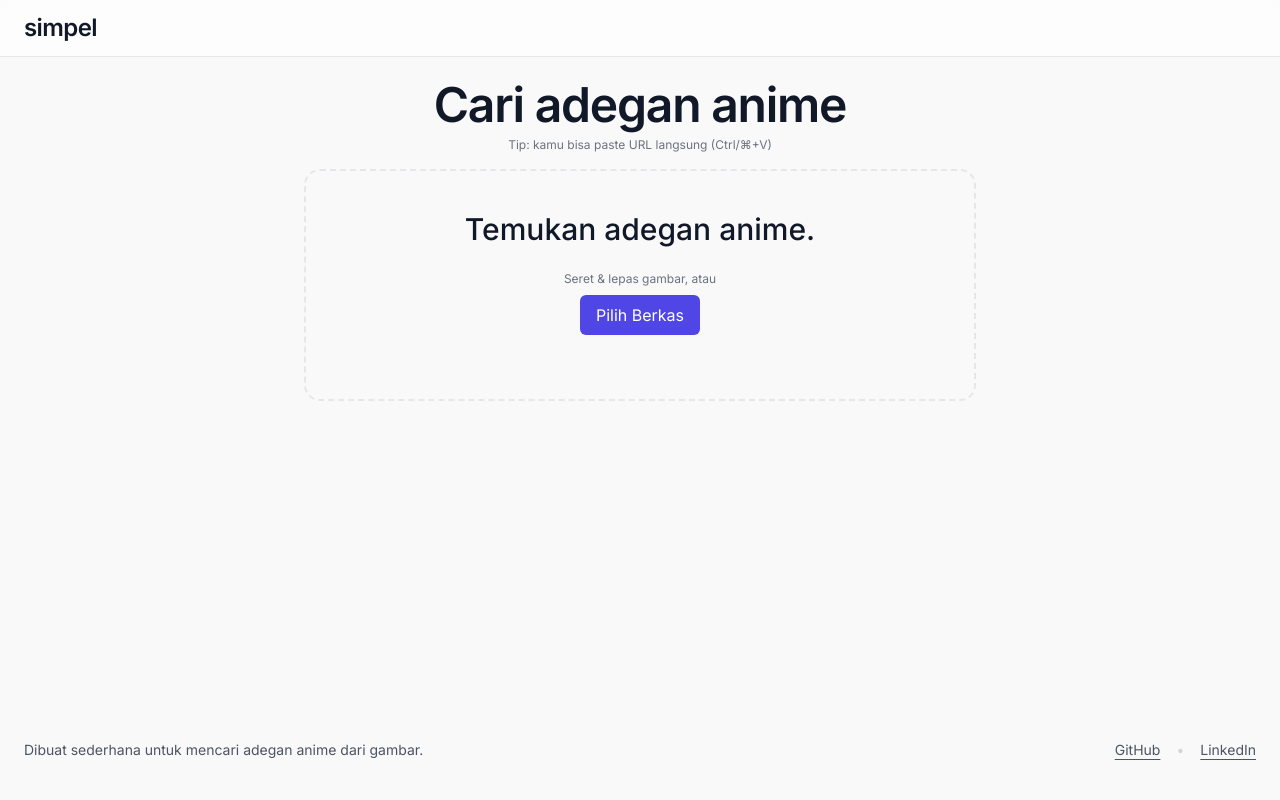
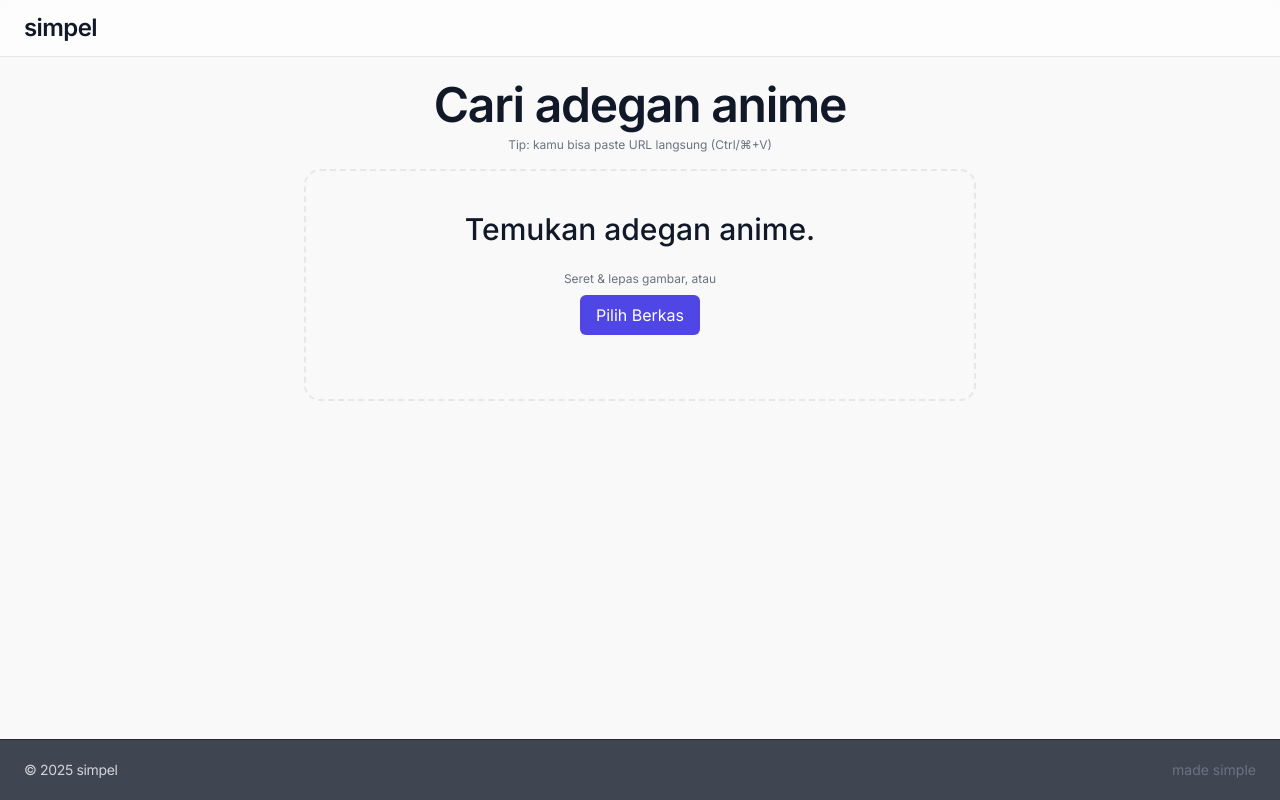
Before and after one commit to aumanu2/frontend-repo_kho2vgal_qn0aub, a React (Vite) app: page / in a window 1280 px wide. Built offline with nearby package versions, Linux system fonts and the light colour scheme; a web font is replaced by a local one.

Commit message:
Update project prj_kho2vgal - 2025-11-09T07:42:15.291Z

```diff
--- a/src/components/Footer.jsx
+++ b/src/components/Footer.jsx
@@ -1,30 +1,13 @@
 import React from 'react'
 
 export default function Footer() {
+  const year = new Date().getFullYear()
   return (
-    <footer className="px-4 sm:px-6 py-10">
-      <div className="mx-auto max-w-7xl">
-        <div className="flex flex-col sm:flex-row items-center justify-between gap-4 text-[12px] sm:text-sm text-gray-600">
-          <p className="text-center sm:text-left">Dibuat sederhana untuk mencari adegan anime dari gambar.</p>
-          <div className="flex items-center gap-4">
-            <a
-              href="https://github.com/otaruram"
-              target="_blank"
-              rel="noreferrer"
-              className="hover:text-indigo-700 underline underline-offset-4"
-            >
-              GitHub
-            </a>
-            <span className="hidden sm:inline text-gray-300">•</span>
-            <a
-              href="https://www.linkedin.com/in/otaruram/"
-              target="_blank"
-              rel="noreferrer"
-              className="hover:text-indigo-700 underline underline-offset-4"
-            >
-              LinkedIn
-            </a>
-          </div>
+    <footer className="w-full border-t border-gray-800 bg-gray-900/90 text-gray-300 backdrop-blur supports-[backdrop-filter]:bg-gray-900/80">
+      <div className="mx-auto max-w-7xl px-4 sm:px-6">
+        <div className="py-4 sm:py-5 flex items-center justify-between text-[12px] sm:text-sm">
+          <p className="tracking-tight">© {year} simpel</p>
+          <span className="text-gray-500">made simple</span>
         </div>
       </div>
     </footer>
```
Also changed, not shown: 1 other file (tests, documents, lock files or other folders).
